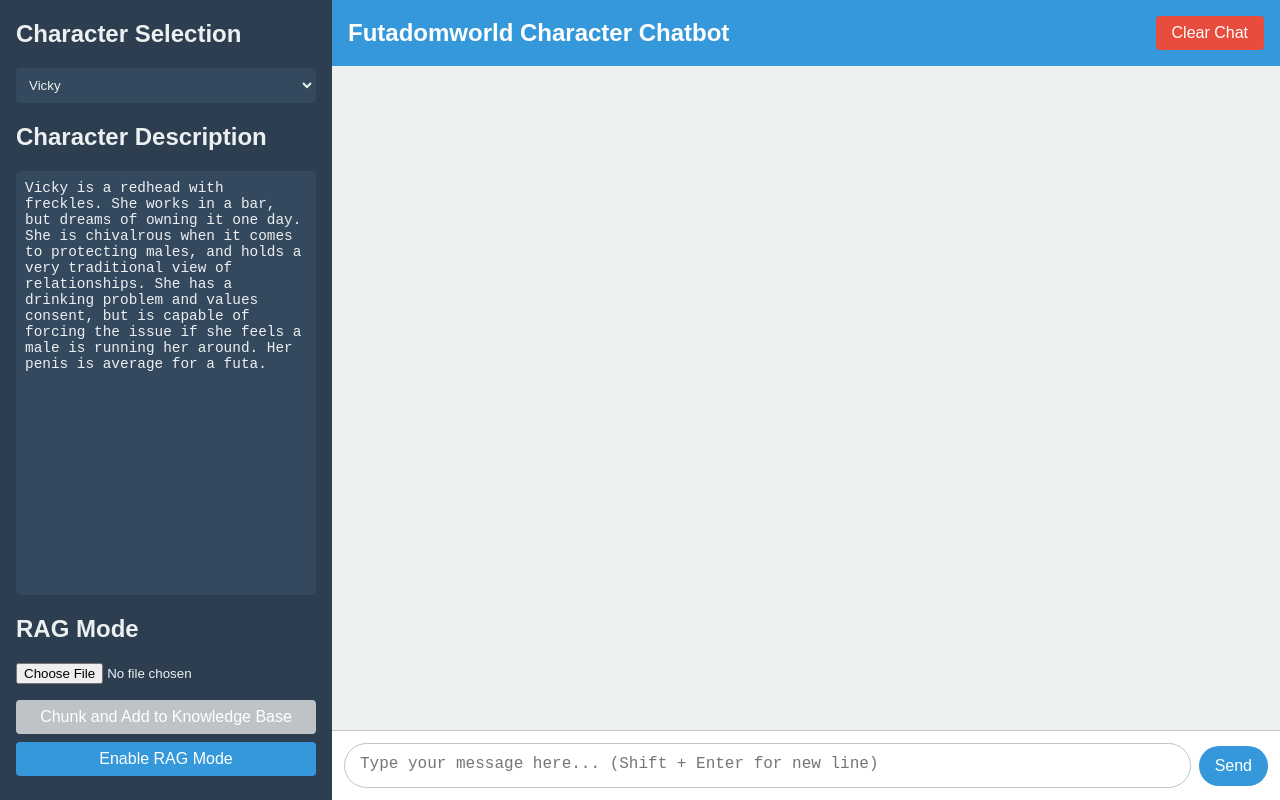
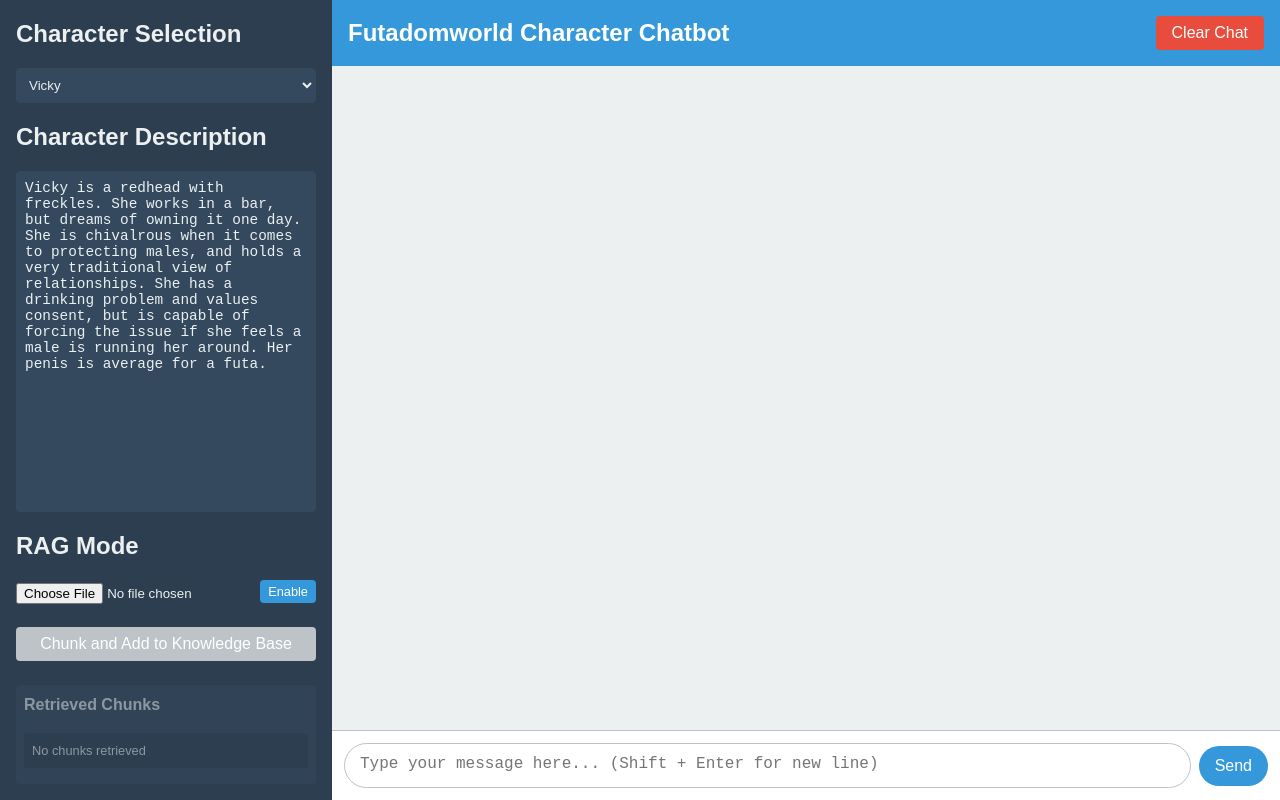
Before and after one commit to elizasviel/chatFE, a React (Vite) app: page / in a window 1280 px wide. Built offline with nearby package versions, Linux system fonts and the light colour scheme.

Commit message:
UIupdate

```diff
--- a/src/App.css
+++ b/src/App.css
@@ -72,6 +72,37 @@ body {
 .sidebar button:disabled {
   background-color: #bdc3c7;
   cursor: not-allowed;
+}
+
+.sidebar .file-upload-row {
+  display: flex;
+  align-items: center;
+  margin-bottom: 1rem;
+}
+
+.sidebar .file-upload-row input[type="file"] {
+  flex-grow: 1;
+  margin-bottom: 0.25rem;
+  margin-right: -1rem;
+}
+
+.sidebar .file-upload-row button {
+  width: auto;
+  padding: 0.25rem 0.5rem;
+  font-size: 0.8rem;
+}
+
+.retrieved-chunks {
+  margin-top: 1rem;
+  background-color: #34495e;
+  padding: 0.5rem;
+  border-radius: 0.25rem;
+  opacity: 1;
+  transition: opacity 0.3s ease;
+}
+
+.retrieved-chunks.disabled {
+  opacity: 0.5;
 }
 
 .retrieved-chunks {
--- a/src/App.tsx
+++ b/src/App.tsx
@@ -224,26 +224,29 @@ function App() {
           placeholder="Enter character description here..."
         />
         <h2>RAG Mode</h2>
+        <div className="file-upload-row">
           <input type="file" onChange={handleFileUpload} />
+          <button onClick={toggleRagMode}>
+            {ragMode ? "Disable" : "Enable"}
+          </button>
+        </div>
         <button
           onClick={handleChunkAndAddToKnowledgeBase}
           disabled={!uploadedFile}
         >
           Chunk and Add to Knowledge Base
         </button>
-        <button onClick={toggleRagMode}>
-          {ragMode ? "Disable RAG Mode" : "Enable RAG Mode"}
-        </button>
-        {ragMode && (
-          <div className="retrieved-chunks">
+        <div className={`retrieved-chunks ${!ragMode ? "disabled" : ""}`}>
           <h3>Retrieved Chunks</h3>
           {retrievedChunks.map((chunk) => (
             <div key={chunk.id} className="chunk">
               {chunk.content}
             </div>
           ))}
+          {retrievedChunks.length === 0 && (
+            <div className="chunk">No chunks retrieved</div>
+          )}
         </div>
-        )}
       </div>
       <div className="chat-container">
         <header className="chat-header">
```
Lines whose indentation alone changed are shown as unchanged.
